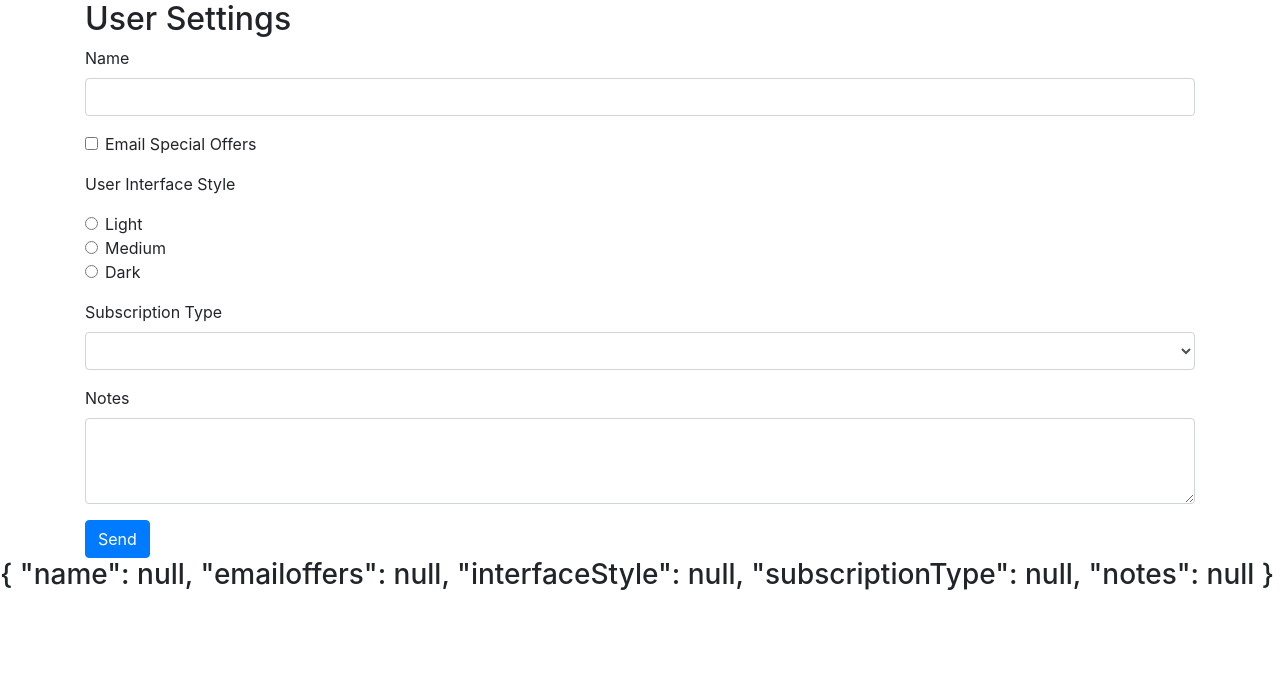
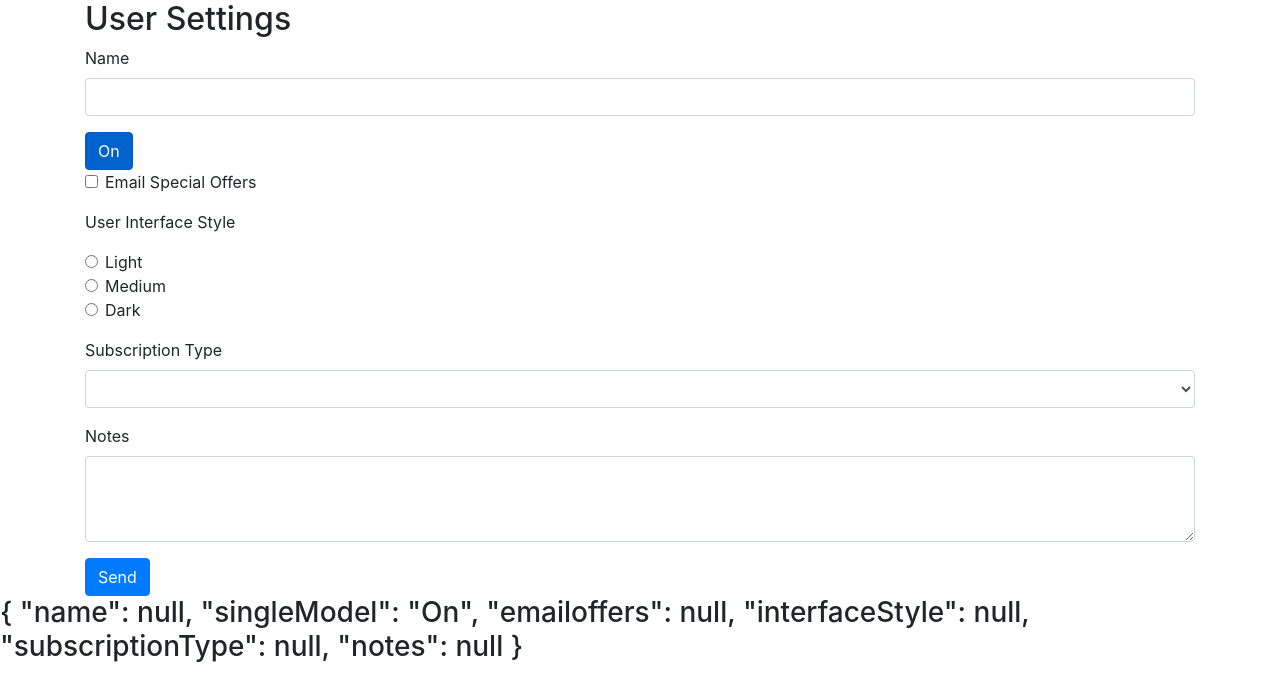
Before and after one commit to Inventrohyder/ps-demo-Angular-forms, an Angular app: page / in a window 1280 px wide. Shown: the top 700 px of the page. Built offline with nearby package versions, Linux system fonts and the light colour scheme.

Commit message:
lesson: Installing and Using ngx-bootstrap

```diff
--- a/angular.json
+++ b/angular.json
@@ -24,6 +24,7 @@
               "src/assets"
             ],
             "styles": [
+              "./node_modules/bootstrap/dist/css/bootstrap.min.css",
               "node_modules/bootstrap/dist/css/bootstrap.min.css",
               "src/styles.css"
             ],
@@ -90,6 +91,7 @@
               "src/assets"
             ],
             "styles": [
+              "./node_modules/bootstrap/dist/css/bootstrap.min.css",
               "src/styles.css"
             ],
             "scripts": []
@@ -121,6 +123,7 @@
           }
         }
       }
-    }},
+    }
+  },
   "defaultProject": "ps-demo-Angular-forms"
 }
--- a/package.json
+++ b/package.json
@@ -20,6 +20,7 @@
     "@angular/platform-browser-dynamic": "~8.2.14",
     "@angular/router": "~8.2.14",
     "bootstrap": "^4.4.1",
+    "ngx-bootstrap": "^5.3.2",
     "rxjs": "~6.4.0",
     "tslib": "^1.10.0",
     "zone.js": "~0.9.1"
--- a/src/app/app.module.ts
+++ b/src/app/app.module.ts
@@ -5,6 +5,7 @@
 
 import { AppComponent } from './app.component';
 import { UserSettingsFormComponent } from './user-settings-form/user-settings-form.component';
+import { ButtonsModule } from 'ngx-bootstrap/buttons';
 
 @NgModule({
   declarations: [
@@ -14,7 +15,8 @@
   imports: [
     BrowserModule,
     FormsModule,
-    HttpClientModule
+    HttpClientModule,
+    ButtonsModule
   ],
   providers: [],
   bootstrap: [AppComponent]
--- a/src/app/user-settings-form/user-settings-form.component.html
+++ b/src/app/user-settings-form/user-settings-form.component.html
@@ -13,10 +13,14 @@
                 By referencing ngModel, we get access to the ngModel properties of the control
              -->
         </div>
-
         <div [hidden]="!form.submitted || nameField.valid" class="alert alert-danger">
             Enter a name
         </div>
+
+        <button type="button" class="btn btn-primary" [(ngModel)]="singleModel" btnCheckbox btnCheckboxTrue="On"
+            btnCheckboxFalse="Off" name="singleModel">
+            {{ singleModel }}
+        </button>
 
         <div class="form-check form-group">
             <input class="form-check-input" type="checkbox" id="emailoffers" name="emailoffers"
--- a/src/app/user-settings-form/user-settings-form.component.ts
+++ b/src/app/user-settings-form/user-settings-form.component.ts
@@ -19,6 +19,8 @@
     subscriptionType: null,
     notes: null
   }
+
+  singleModel = "On";
 
   // Using a copy of the original user settings to avoid data corruption
   // in case the user cancels the form or hits the back button without
```
Also changed, not shown: 1 other file (tests, documents, lock files or other folders).
